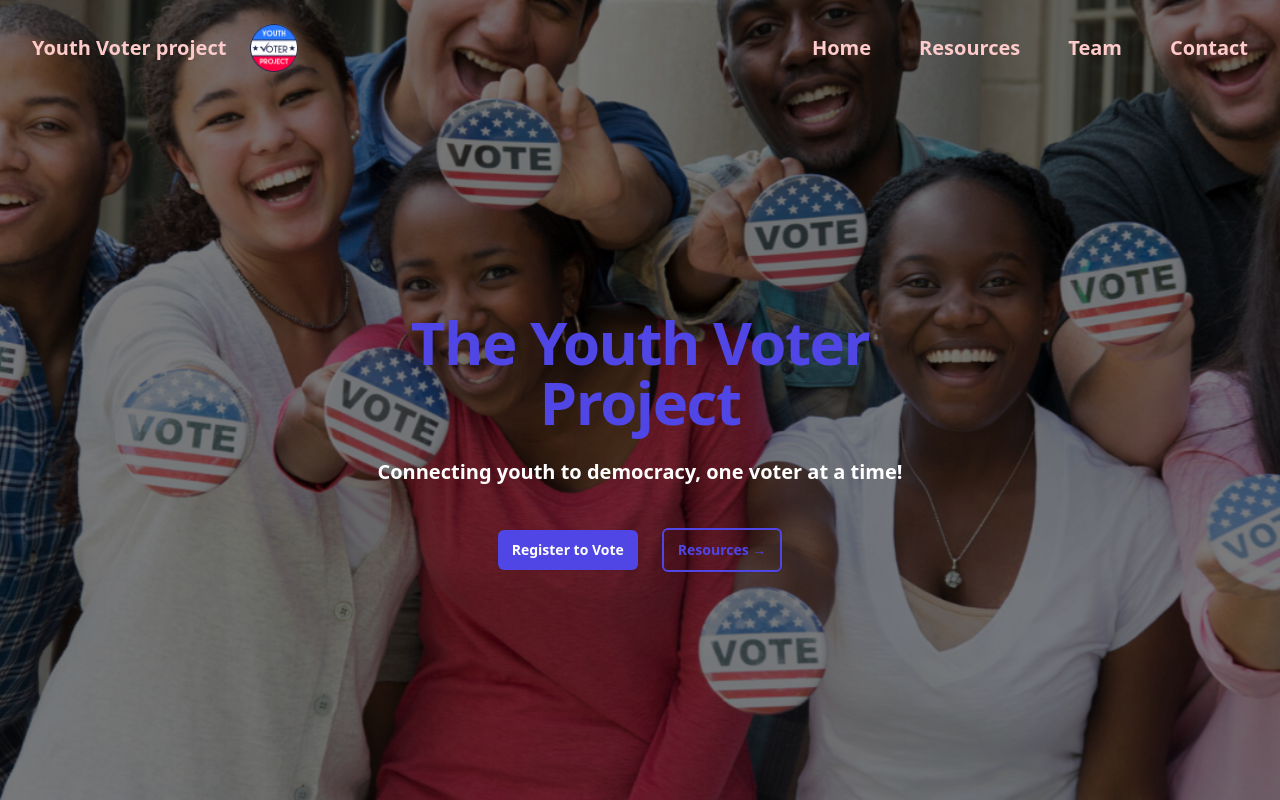
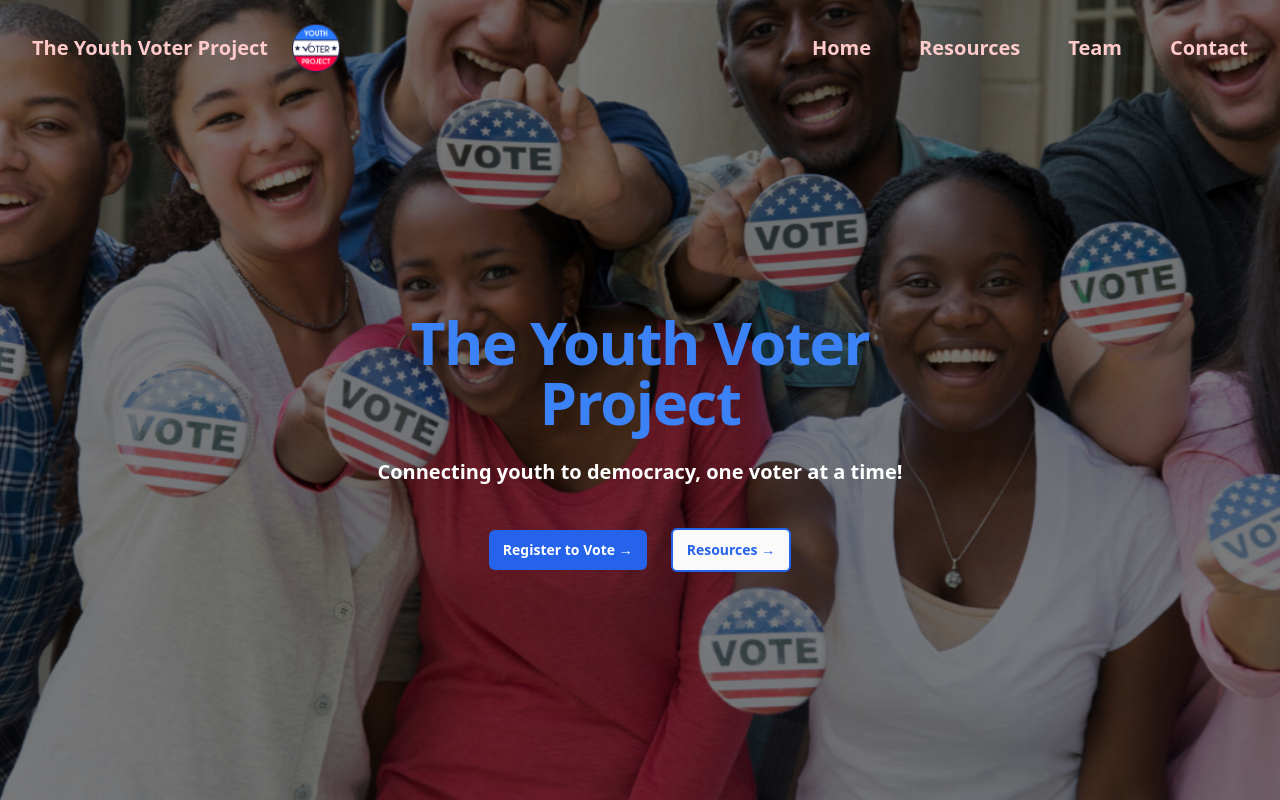
Before and after one commit to aviBandi/youthVoterProject, a React (Create React App) app in the folder my-app/: page / in a window 1280 px wide. Built offline with nearby package versions, Linux system fonts and the light colour scheme.

Commit message:
pretty much done with the hero and nav bar
just need to link secratary of state website

```diff
--- a/my-app/src/components/nav.js
+++ b/my-app/src/components/nav.js
@@ -22,7 +22,7 @@ const Nav = () => {
 
                                 <div className="-my-6 divide-y">
                                     <div className="space-y-2 py-6">
-                                        <h6 className="text-xl font-semibold leading-6 text-red-200">Youth Voter project</h6>
+                                        <h6 className="text-xl font-semibold leading-6 text-red-200">The Youth Voter Project</h6>
                                     </div>
                                 </div>
 
@@ -40,7 +40,8 @@ const Nav = () => {
                             onClick={() => setMobileMenuOpen(true)}
                         >
                             <span className="sr-only">Open main menu</span>
-                            <svg aria-hidden="true" xmlns="http://www.w3.org/2000/svg" fill="none" viewBox="0 0 24 24" strokeWidth={1.5} stroke="currentColor" className="w-6 h-6">
+
+                            <svg aria-hidden="true" xmlns="http://www.w3.org/2000/svg" fill="#ef4444" viewBox="0 0 24 24" strokeWidth={1.5} stroke="currentColor" className="w-6 h-6">
                                 <path strokeLinecap="round" strokeLinejoin="round" d="M3.75 6.75h16.5M3.75 12h16.5m-16.5 5.25h16.5" />
                             </svg>
 
@@ -63,7 +64,7 @@ const Nav = () => {
                                 <span className="sr-only">Your Company</span>
                                 <img
                                     className="h-8 w-auto"
-                                    src="https://tailwindui.com/img/logos/mark.svg?color=indigo&shade=600"
+                                    src={logo}
                                     alt=""
                                 />
                             </a>
@@ -89,14 +90,7 @@ const Nav = () => {
                                         </a>
                                     ))}
                                 </div>
-                                <div className="py-6">
-                                    <a
-                                        href="#"
-                                        className="-mx-3 block rounded-lg px-3 py-2.5 text-base font-semibold leading-7 text-gray-900 hover:bg-gray-50"
-                                    >
-                                        Log in
-                                    </a>
-                                </div>
+
                             </div>
                         </div>
                     </Dialog.Panel>
--- a/my-app/src/sections/hero.js
+++ b/my-app/src/sections/hero.js
@@ -35,7 +35,7 @@ export default function Hero() {
                         </div> */}
                     </div>
                     <div className="text-center">
-                        <h1 className="text-4xl font-bold tracking-tight text-indigo-600 sm:text-6xl z-10">
+                        <h1 className="text-4xl font-bold tracking-tight text-blue-500 sm:text-6xl z-10">
                             The Youth Voter Project
                         </h1>
                         <p className="mt-6 text-xl font-bold leading-8 text-white">
@@ -44,11 +44,11 @@ export default function Hero() {
                         <div className="mt-10 flex items-center justify-center gap-x-6">
                             <a
                                 href="#"
-                                className="rounded-md bg-indigo-600 px-3.5 py-2.5 text-sm font-semibold text-white shadow-sm hover:bg-indigo-500 focus-visible:outline focus-visible:outline-2 focus-visible:outline-offset-2 focus-visible:outline-indigo-600"
+                                className="rounded-md bg-blue-600 px-3.5 py-2.5 text-sm font-semibold text-white shadow-sm hover:bg-blue-400 focus-visible:outline focus-visible:outline-2 focus-visible:outline-offset-2 focus-visible:outline-indigo-600"
                             >
-                                Register to Vote
+                                Register to Vote <span aria-hidden="true">→</span>
                             </a>
-                            <a href="#" className="rounded-md border-2 border-indigo-600 px-3.5 py-2.5 text-sm font-semibold text-indigo-600  shadow-sm hover:bg-indigo-500 focus-visible:outline focus-visible:outline-2 focus-visible:outline-offset-2 focus-visible:outline-indigo-600">
+                            <a href="#" className="rounded-md border-2 border-blue-600 bg-neutral-50 px-3.5 py-2.5 text-sm font-semibold text-blue-600 shadow-sm hover:bg-blue-400 focus-visible:outline focus-visible:outline-2 focus-visible:outline-offset-2 focus-visible:outline-indigo-600">
                                 Resources <span aria-hidden="true">→</span>
                             </a>
                         </div>
```
